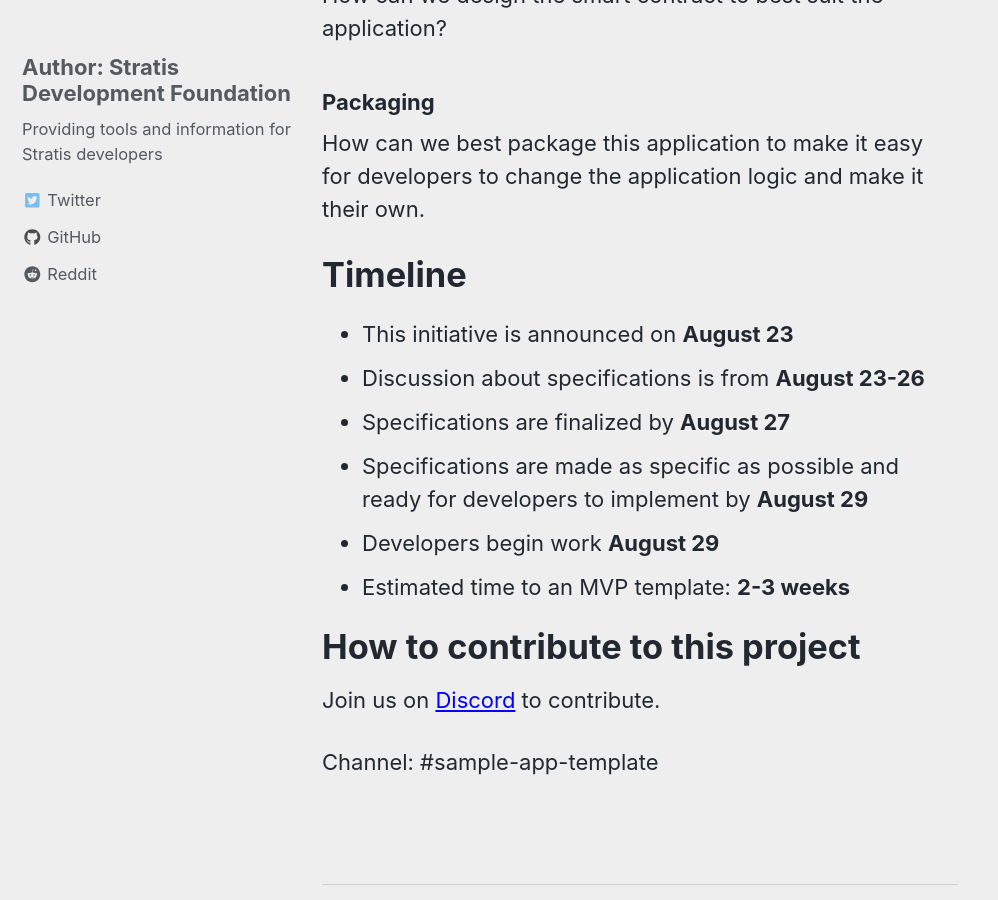
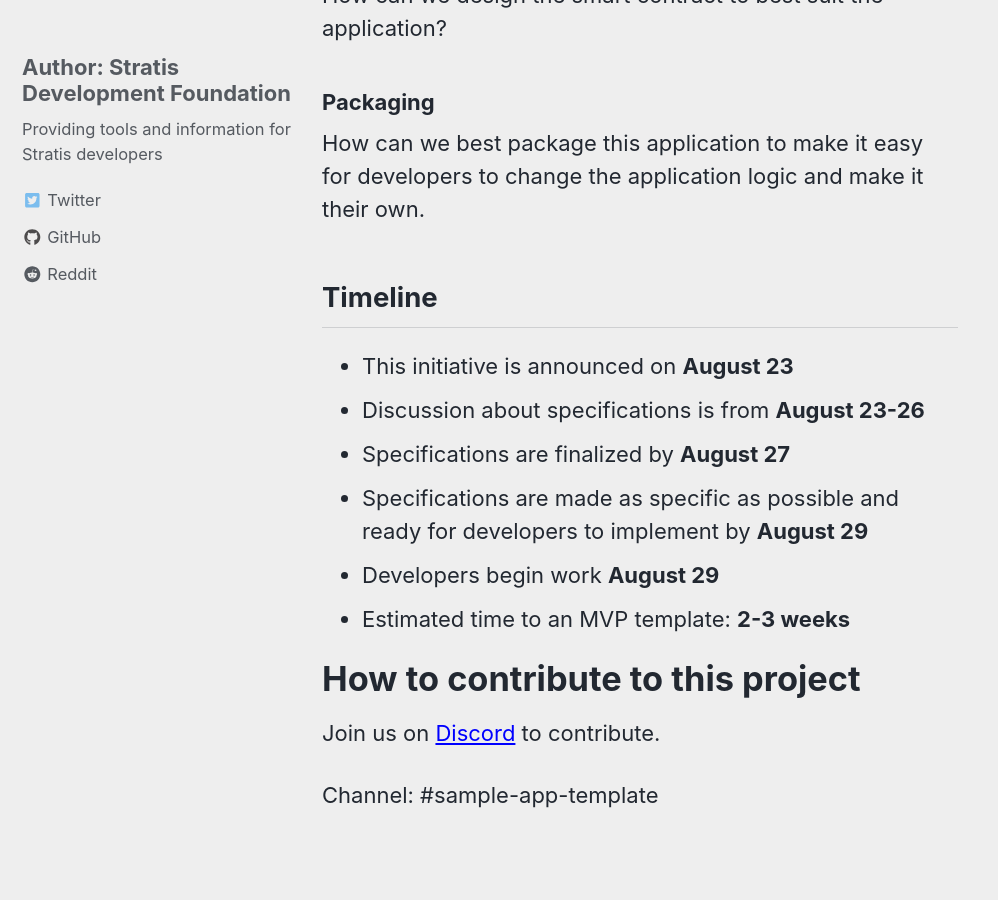
Before and after one commit to StratisDevelopmentFoundation/StratisDevelopmentFoundation.github.io, a Jekyll site: the page built from _pages/projects/End2EndBCappTemplate.md, in a window 1280 px wide and 900 px high, scrolled down 4864 px. Shown: the whole window, without its empty margins (0-998 px from the left). Built offline with Jekyll 4.4.1, drawn with Linux system fonts in a browser that asks for light colours; nearby versions of some CDN libraries.

Commit message:
time line line

```diff
--- a/_pages/projects/End2EndBCappTemplate.md
+++ b/_pages/projects/End2EndBCappTemplate.md
@@ -104,8 +104,8 @@ How can we design the smart contract to best suit the application?
 How can we best package this application to make it easy for developers to change the application logic and make it their own.
 
 
-Timeline
-==
+## Timeline
+
   * This initiative is announced on **August 23**
   * Discussion about specifications is from **August 23-26**
   * Specifications are finalized by **August 27**
```
